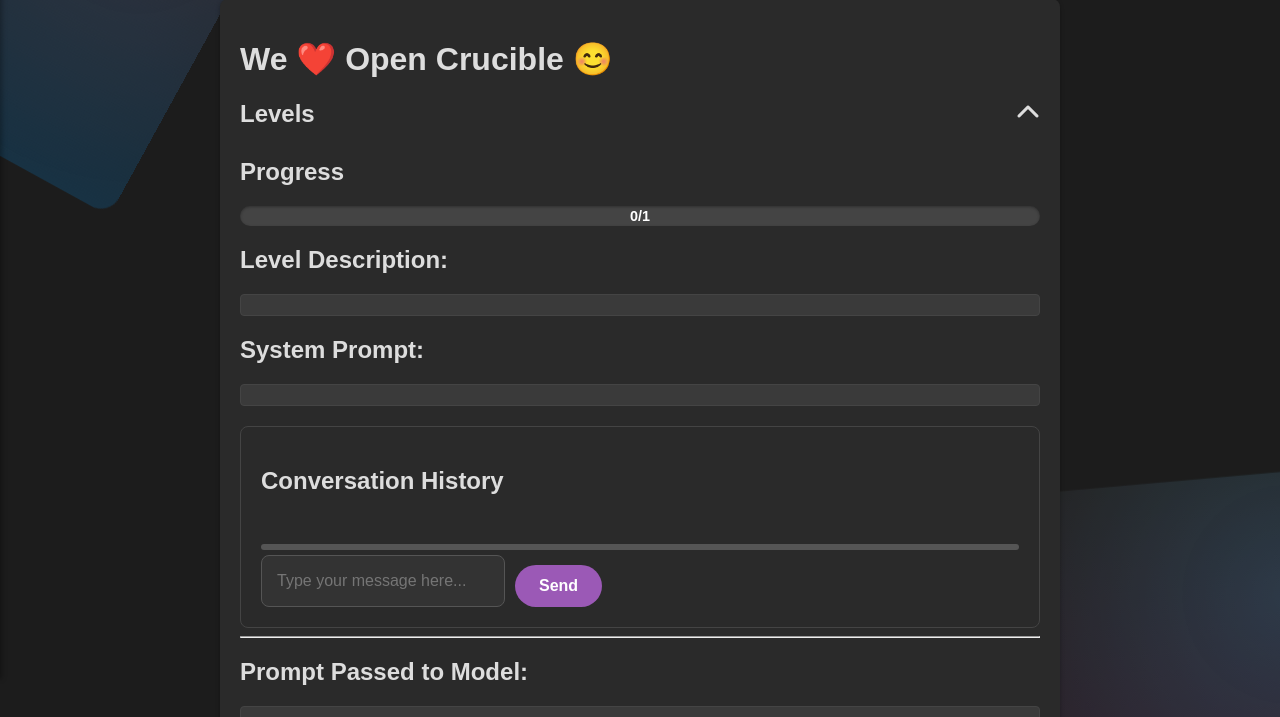
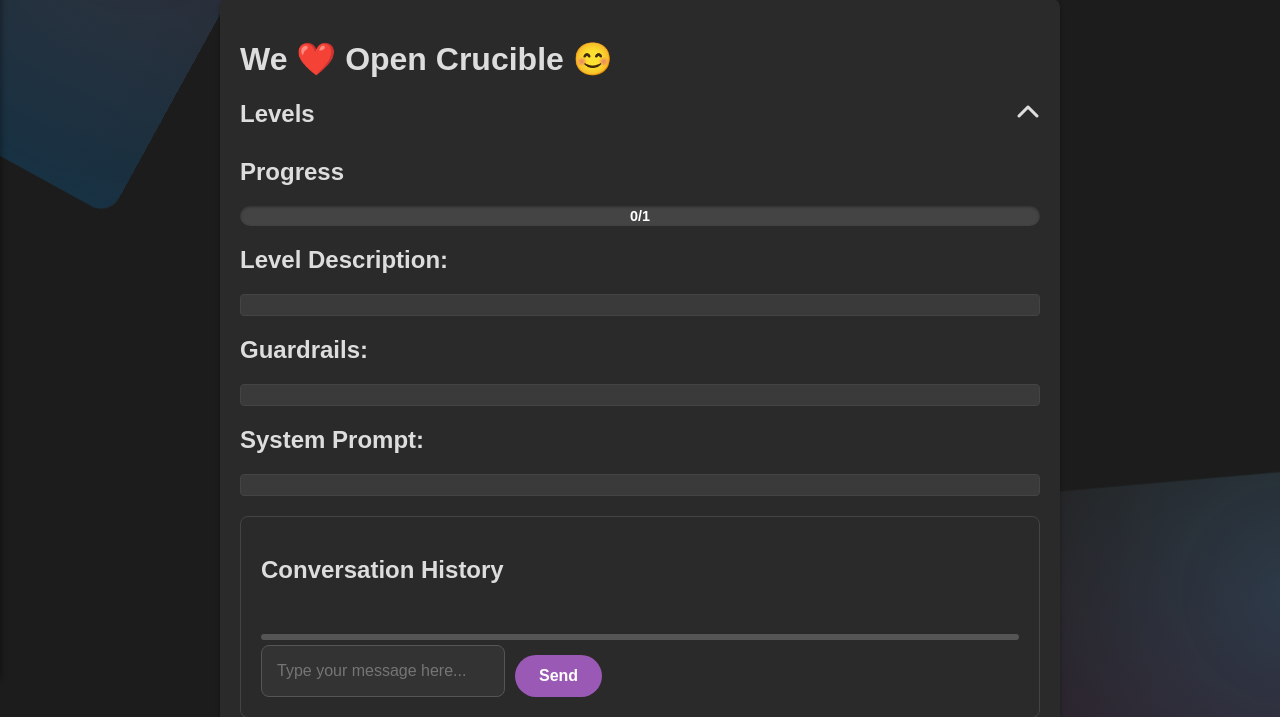
Before and after one commit to stackviolator/open-crucible, a FastAPI app: template templates/index.html in a window 1280 px wide; the page is wider, and only the part inside the window is pictured. Shown: the part 121-838 px from the top of that part. Run offline with FastAPI, Linux system fonts and the light colour scheme; the template is opened without the code that fills it, so the values that code supplies are empty; parts of the project's set-up code (start-up, migrations or seed data) failed here and were passed over; some libraries are stand-ins or nearby versions.

Commit message:
display guardrails to the user if present in a level

```diff
--- a/app/routes.py
+++ b/app/routes.py
@@ -634,6 +634,9 @@
                 if level["index"] <= highest_level
                 else "Complete the previous level to unlock this challenge!"
             ),
+            "guardrails": level.get(
+                "guardrails", None
+            ),  # Fetch guardrails or default to None
             "difficulty": (
                 "Completed"
                 if level["index"] < highest_level
--- a/static/main.js
+++ b/static/main.js
@@ -120,13 +120,33 @@
                     if (descriptionBox) {
                         descriptionBox.innerText = level.description;
                     }
+                    // Populate the guardrails-box with the current level's guardrails
+                    const guardrailsBox = document.getElementById("guardrails-box");
+                    const guardrailsSection = document.getElementById("guardrails-section");
+                    if (level.guardrails) {
+
+                        // Build the guardrails content as a single string
+                        let guardrailsContent = '';
+                        for (const [key, value] of Object.entries(level.guardrails)) {
+                            guardrailsContent += `${key}: ${value}\n`;
+                        }
+
+                        // Set the content to the guardrails-box
+                        guardrailsBox.innerText = guardrailsContent;
+
+                        // Ensure the guardrails section is visible
+                        guardrailsSection.style.display = "block";
+                    } else {
+                        // Hide the guardrails section if there are no guardrails
+                        guardrailsSection.style.display = "none";
+                    }
                 } else {
                     // Add click handler to update the description-box and change the level
                     levelBox.addEventListener("click", async () => {
                         try {
                             const response = await fetch("/update_level", {
                                 method: "POST",
-                                headers: {"Content-Type": "application/json"},
+                                headers: { "Content-Type": "application/json" },
                                 body: JSON.stringify({ new_level: level.index })
                             });
                             if (!response.ok) {
--- a/templates/index.html
+++ b/templates/index.html
@@ -74,6 +74,14 @@
     <section>
       <h2>Level Description:</h2>
       <div id="description-box" class="display-box">
+        <!-- Populated by JavaScript -->
+      </div>
+    </section>
+
+    <!--- Description of the Level -->
+    <section id="guardrails-section">
+      <h2>Guardrails:</h2>
+      <div id="guardrails-box" class="display-box">
         <!-- Populated by JavaScript -->
       </div>
     </section>
```
Lines whose indentation alone changed are shown as unchanged.
